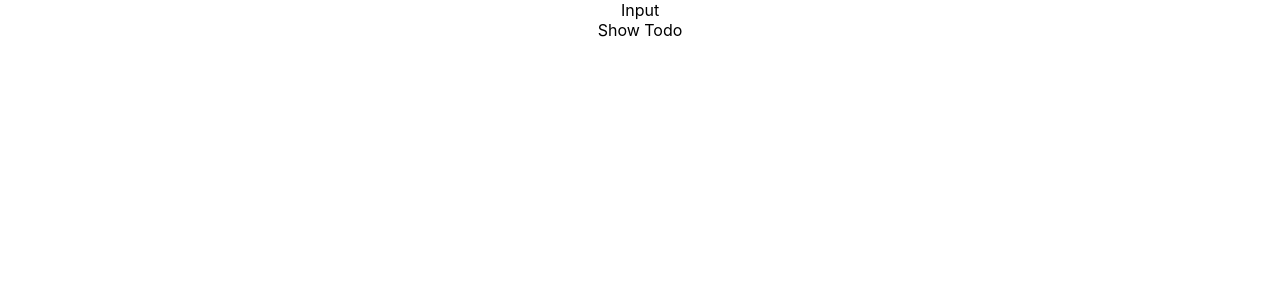
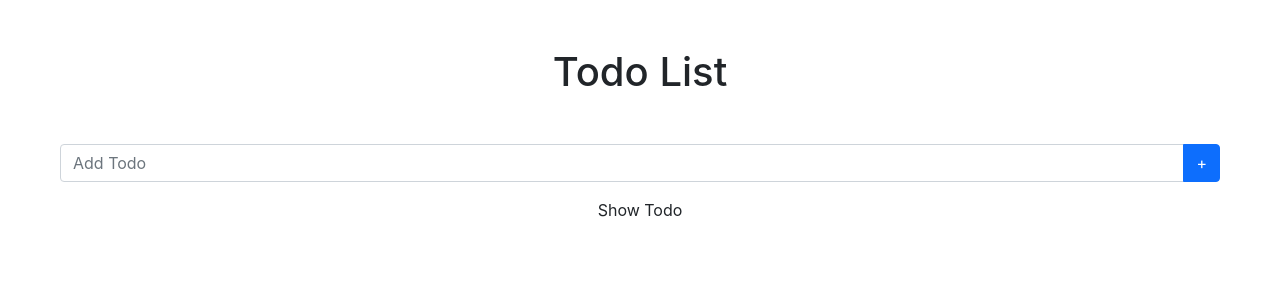
Before and after one commit to HughesSeanKyle/TechAdon-Todo, a React (Create React App) app: page / in a window 1280 px wide. Shown: the top 300 px of the page. Built offline with nearby package versions, Linux system fonts and the light colour scheme.

Commit message:
Implemented input helper function to update todo state

```diff
--- a/public/index.html
+++ b/public/index.html
@@ -24,6 +24,9 @@
       work correctly both with client-side routing and a non-root public URL.
       Learn how to configure a non-root public URL by running `npm run build`.
     -->
+    <!-- CSS only -->
+    <link href="https://cdn.jsdelivr.net/npm/bootstrap@5.1.3/dist/css/bootstrap.min.css" rel="stylesheet" integrity="sha384-1BmE4kWBq78iYhFldvKuhfTAU6auU8tT94WrHftjDbrCEXSU1oBoqyl2QvZ6jIW3" crossorigin="anonymous">
+
     <title>React App</title>
   </head>
   <body>
--- a/src/App.css
+++ b/src/App.css
@@ -1,38 +1,3 @@
 .App {
   text-align: center;
 }
-
-.App-logo {
-  height: 40vmin;
-  pointer-events: none;
-}
-
-@media (prefers-reduced-motion: no-preference) {
-  .App-logo {
-    animation: App-logo-spin infinite 20s linear;
-  }
-}
-
-.App-header {
-  background-color: #282c34;
-  min-height: 100vh;
-  display: flex;
-  flex-direction: column;
-  align-items: center;
-  justify-content: center;
-  font-size: calc(10px + 2vmin);
-  color: white;
-}
-
-.App-link {
-  color: #61dafb;
-}
-
-@keyframes App-logo-spin {
-  from {
-    transform: rotate(0deg);
-  }
-  to {
-    transform: rotate(360deg);
-  }
-}
--- a/src/components/Input.jsx
+++ b/src/components/Input.jsx
@@ -1,7 +1,43 @@
-import React from 'react';
+import React, { useState } from 'react';
 
 const Input = () => {
-	return <div>Input</div>;
+	// State - (Pass this state to ShowTodos as props for mapping)
+	// Set as empty string by default
+	const [todo, setTodo] = useState('');
+	// Set as empty array by default (State to hold all Todos - Will eventually be localStorage)
+	const [todos, setTodos] = useState([]);
+
+	// Helper function to update todo state
+	const handleChange = (e) => {
+		setTodo(e.target.value);
+	};
+
+	// Set a helper function to handle submit
+	// - - OnSubmit be sure to revert todo back to empty string
+
+	// Apply useEffect to update the component once todos state is updated
+
+	return (
+		<div className="container-fluid pt-5">
+			<div className="mb-5">
+				<h1>Todo List</h1>
+			</div>
+			<div className="input-group mb-3 px-5">
+				<input
+					type="text"
+					className="form-control"
+					placeholder="Add Todo"
+					aria-label="Add Todo"
+					aria-describedby="basic-addon1"
+					value={todo}
+					onChange={handleChange}
+				/>
+				<button className="btn btn-primary" title="Add Todo">
+					+
+				</button>
+			</div>
+		</div>
+	);
 };
 
 export default Input;
```
Also changed, not shown: 1 other file (tests, documents, lock files or other folders).
